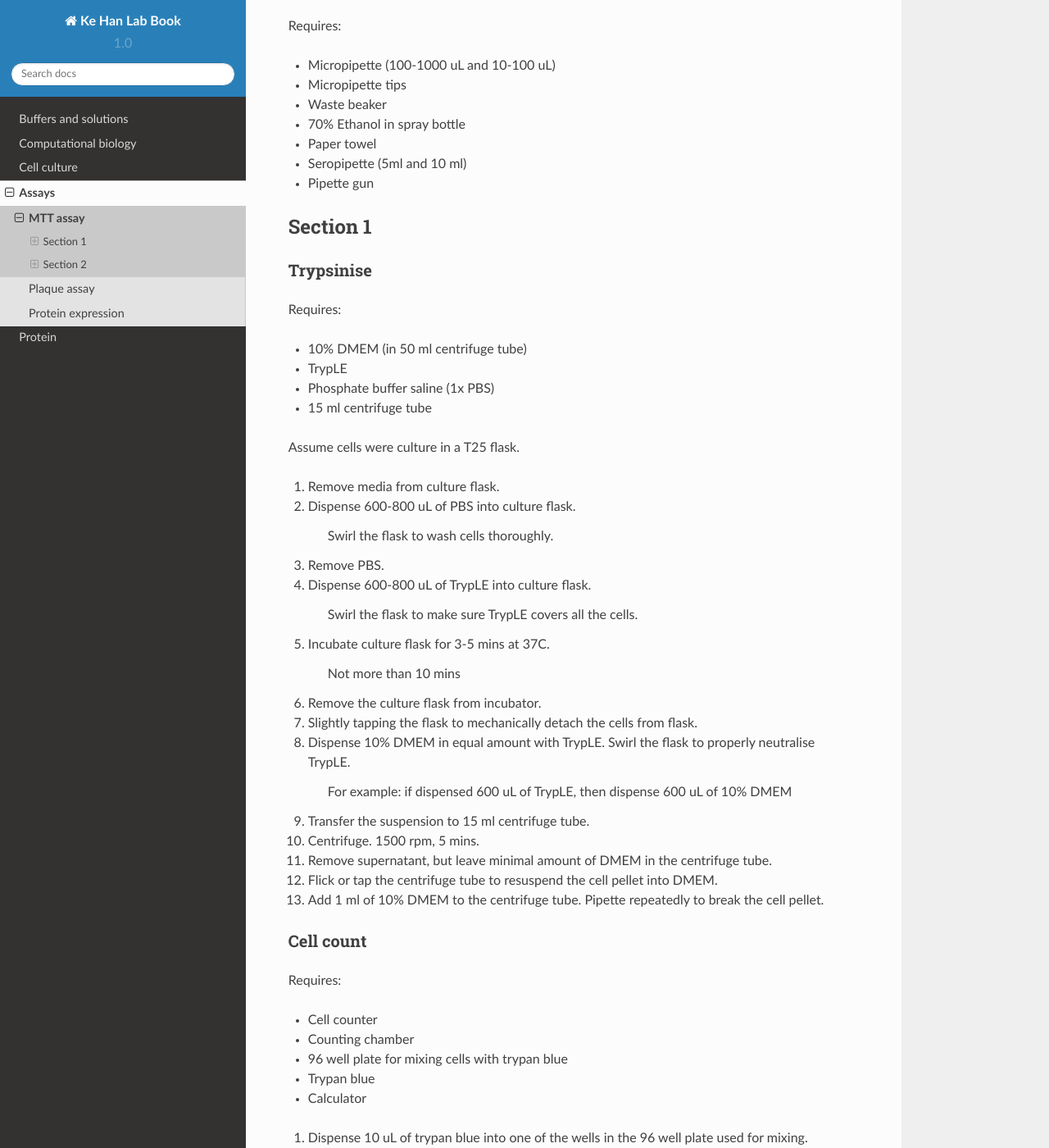
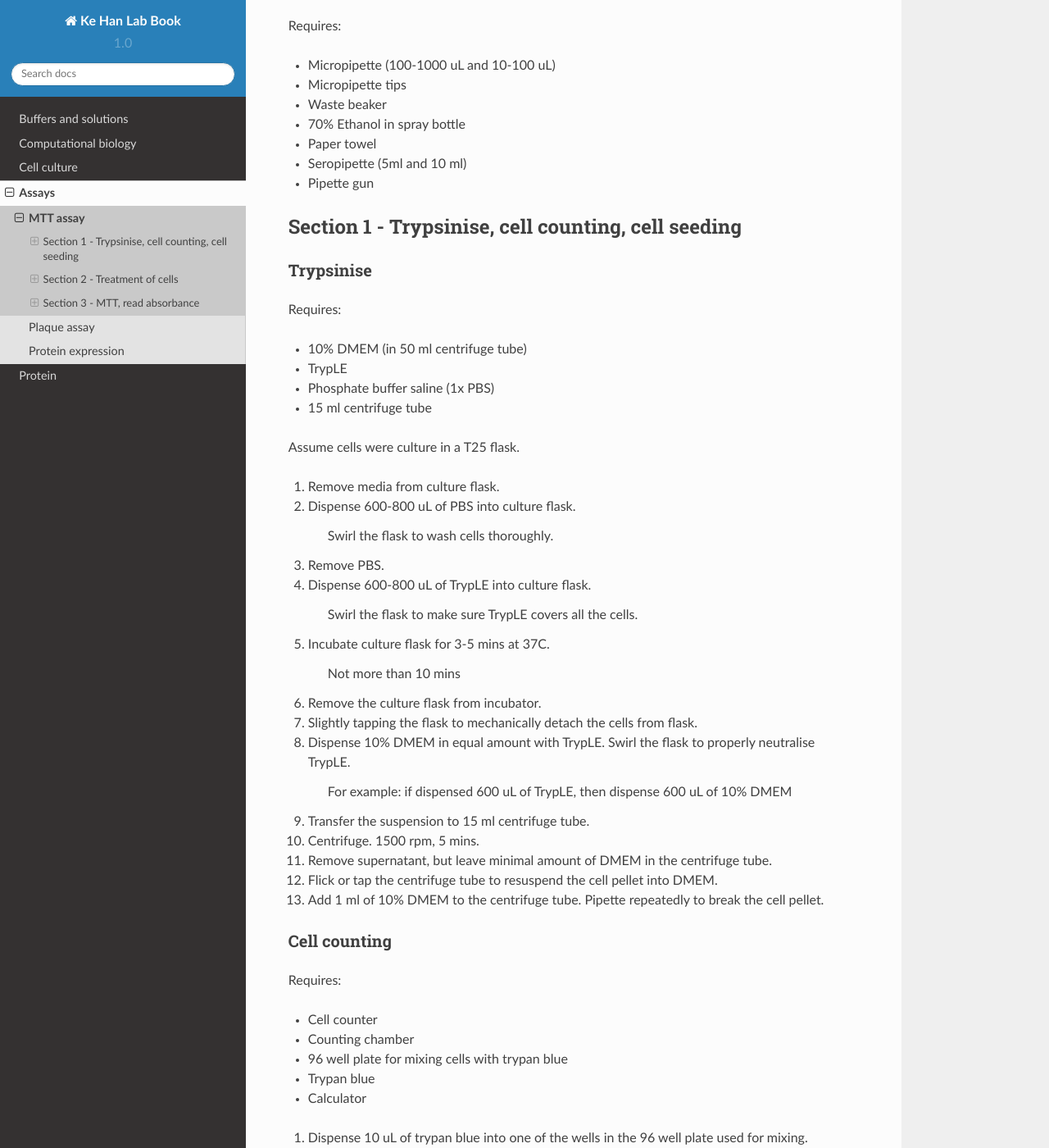
Before and after one commit to kehantan/labbook, a Sphinx documentation site: the page built from docs/assays/mtt.rst, in a window 1280 px wide and 1400 px high, scrolled down 814 px. Shown: the whole window at 82% size. Built offline with Sphinx 7.4.7 and the Read the Docs theme 2.0.0, drawn with Linux system fonts in a browser that asks for light colours; some of the changed text lies outside the part shown.

Commit message:
Update mtt.rst

```diff
--- a/docs/assays/mtt.rst
+++ b/docs/assays/mtt.rst
@@ -32,8 +32,8 @@
 * Seropipette (5ml and 10 ml)
 * Pipette gun
 
-Section 1
----------
+Section 1 - Trypsinise, cell counting, cell seeding
+---------------------------------------------------
 
 Trypsinise
 ~~~~~~~~~~
@@ -72,8 +72,8 @@
 #. Flick or tap the centrifuge tube to resuspend the cell pellet into DMEM.
 #. Add 1 ml of 10% DMEM to the centrifuge tube. Pipette repeatedly to break the cell pellet.
 
-Cell count
-~~~~~~~~~~
+Cell counting
+~~~~~~~~~~~~~
 Requires:
 
 * Cell counter
@@ -90,8 +90,8 @@
 
 After counting the cells, we should get value of :code:`X cells/ml`. Cross check the counted cell number and the calculated cells number. We should have sufficient cells for seeding.
 
-Seeding
-~~~~~~~
+Cell seeding
+~~~~~~~~~~~~
 Requires:
 
 * 96 well plate
@@ -137,8 +137,8 @@
 *Note: Technically, adding 35 uL to 3,500 uL would be 3,535 uL, but we would treat it as a negligible difference*
 
 
-Section 2
----------
+Section 2 - Treatment of cells
+------------------------------
 
 Treatment
 ~~~~~~~~~
@@ -161,6 +161,10 @@
 #. Dispense 100 uL of compound diluted in complete DMEM into respective wells.
 #. Incubate for 48 hrs.
 
+
+Section 3 - MTT, read absorbance
+--------------------------------
+
 MTT
 ~~~
 Requires:
```
